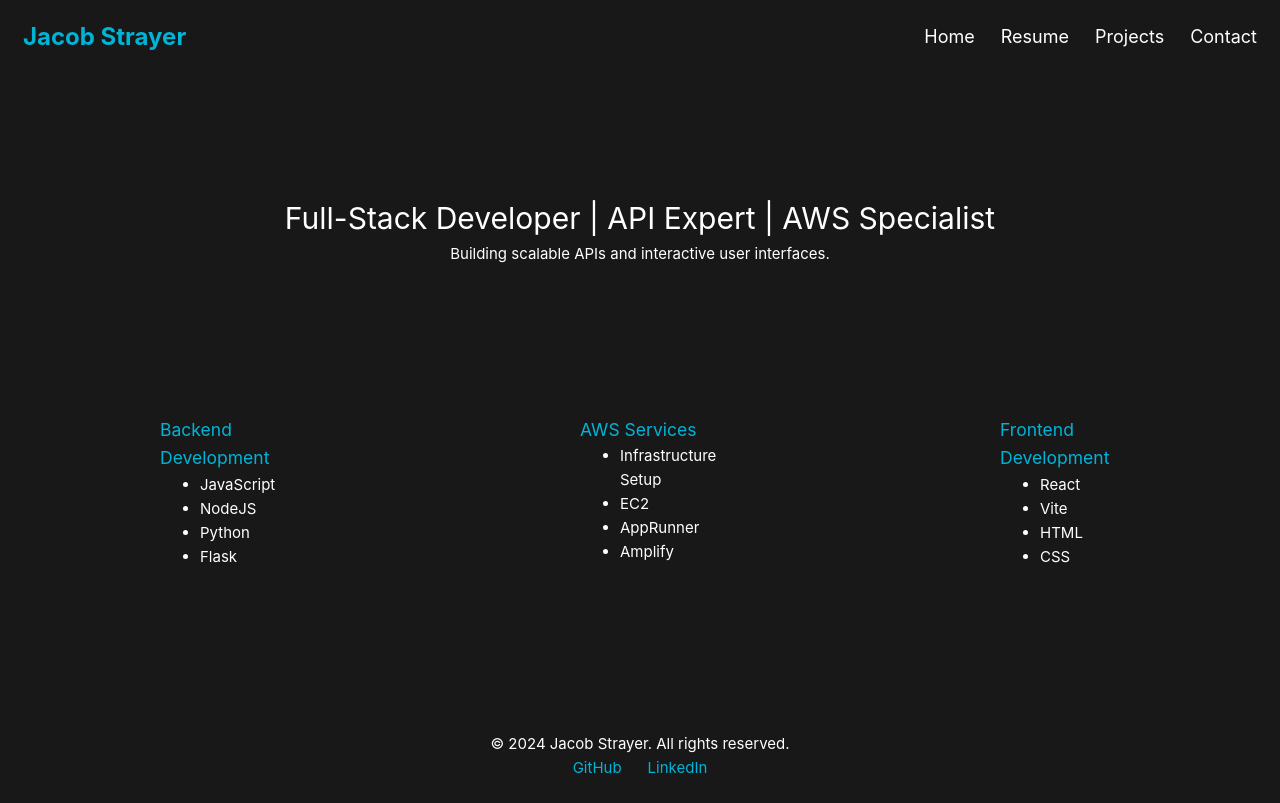
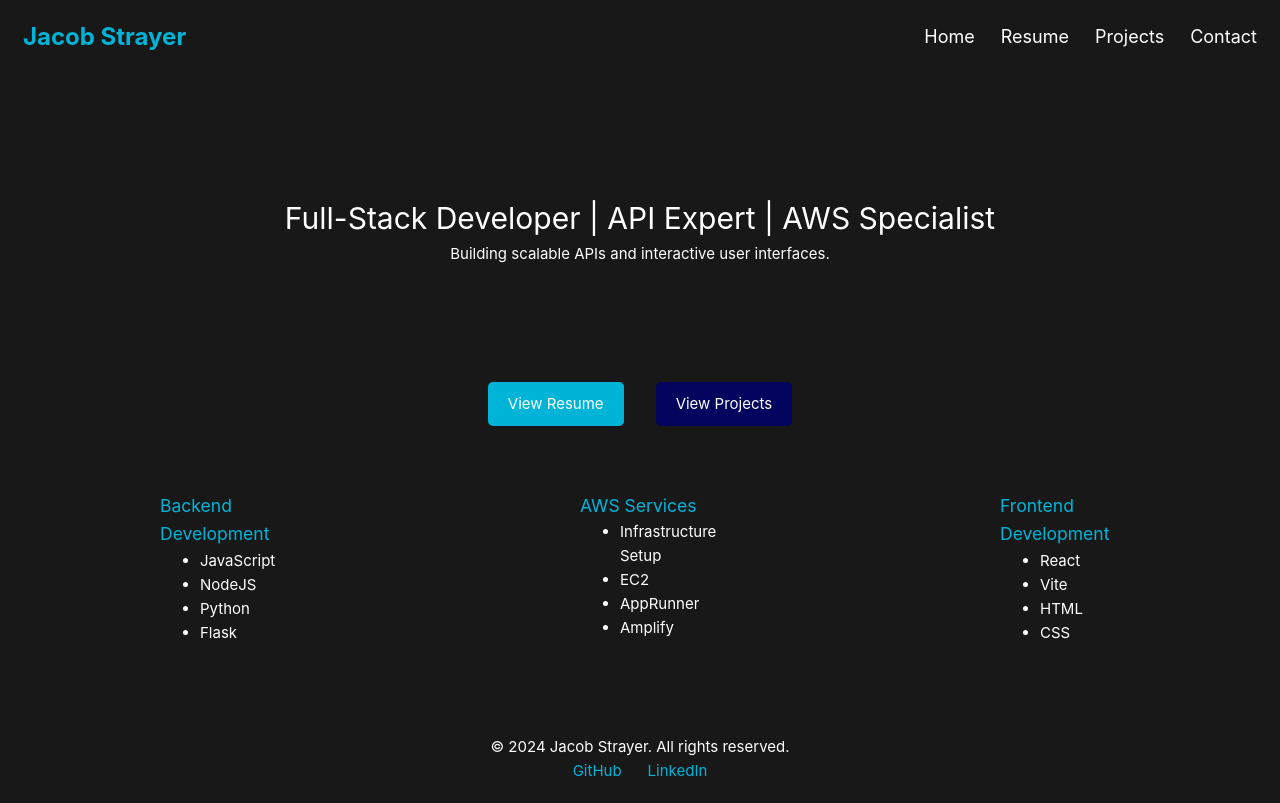
Before and after one commit to JacobStrayer/JacobStrayer.com, a Vue app: page / in a window 1280 px wide. Built offline with nearby package versions, Linux system fonts and the light colour scheme.

Commit message:
Call to Action Buttons

```diff
--- a/src/components/HeroSection.vue
+++ b/src/components/HeroSection.vue
@@ -2,6 +2,10 @@
     <div class="hero-section">
         <h1>Full-Stack Developer | API Expert | AWS Specialist</h1>
         <p>Building scalable APIs and interactive user interfaces.</p>
+    </div>
+    <div class="hero-buttons">
+        <a href="/resume" class="btn">View Resume</a>
+        <a href="/projects" class="btn btn-secondary">View Projects</a>
     </div>
 </template>
 
@@ -19,4 +23,33 @@
     color: #00b4d8;
     text-decoration: none;
 }
+
+.hero-buttons {
+    display: flex;
+    flex-direction: row;
+    justify-content: center;
+}
+
+.btn {
+    background-color: #00b4d8;
+    color: #fff;
+    padding: 10px 20px;
+    margin: 1rem;
+    text-decoration: none;
+    border-radius: 5px;
+    transition: background-color 0.3s ease;
+}
+
+.btn:hover {
+    background-color: #0077b6;
+}
+
+.btn-secondary {
+    background-color: #03045e;
+}
+
+.btn-secondary:hover {
+    background-color: #023e8a;
+}
+
 </style>
```
